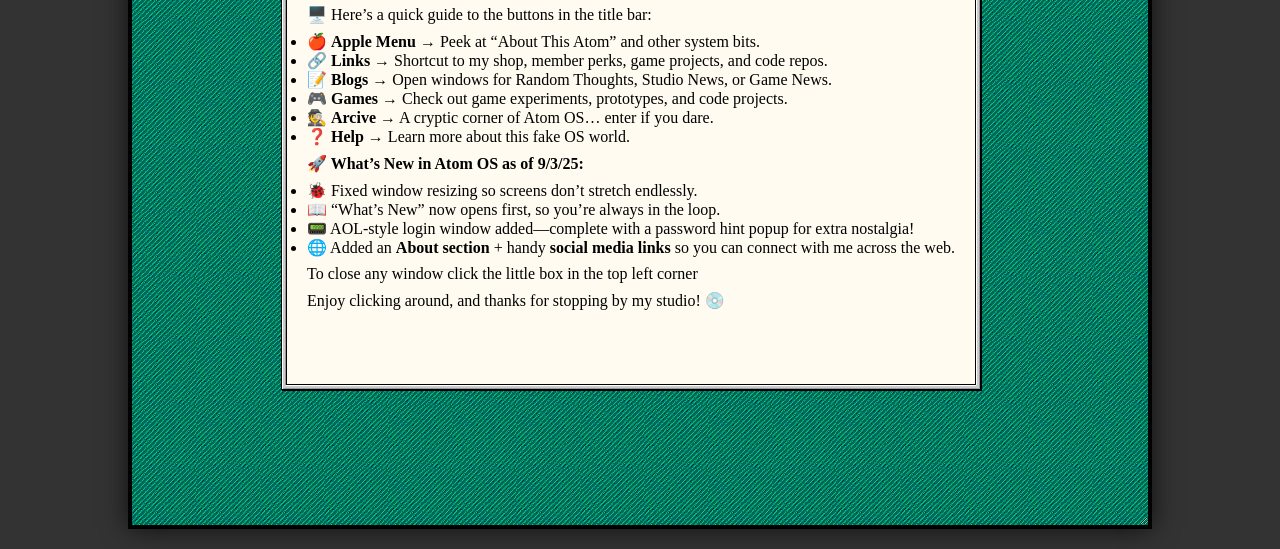
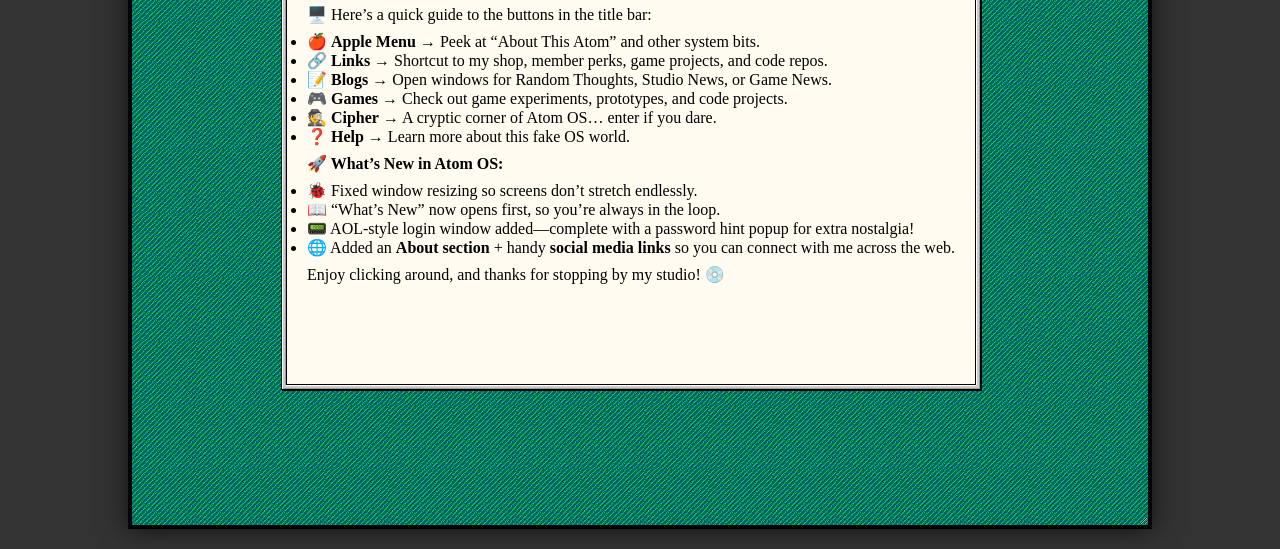
Before and after one commit to BuriedOstrichStudio/CassetteChronicals.Studio, a plain HTML site: page index.html in a window 1280 px wide. Shown: the part 259-808 px from the top of the page. Drawn offline with Linux system fonts and the light colour scheme; files that its build step writes are made by us from their sources; files whose address does not match are found by name.

Commit message:
updated what new file

```diff
--- a/Homepage/extras/whatsnew.html
+++ b/Homepage/extras/whatsnew.html
@@ -8,11 +8,11 @@
     <li>🔗 <strong>Links</strong> → Shortcut to my shop, member perks, game projects, and code repos.</li>
     <li>📝 <strong>Blogs</strong> → Open windows for Random Thoughts, Studio News, or Game News.</li>
     <li>🎮 <strong>Games</strong> → Check out game experiments, prototypes, and code projects.</li>
-    <li>🕵️ <strong>Arcive</strong> → A cryptic corner of Atom OS… enter if you dare.</li>
+    <li>🕵️ <strong>Cipher</strong> → A cryptic corner of Atom OS… enter if you dare.</li>
     <li>❓ <strong>Help</strong> → Learn more about this fake OS world.</li>
   </ul>
 
-  <p><strong>🚀 What’s New in Atom OS as of 9/3/25:</strong></p>
+  <p><strong>🚀 What’s New in Atom OS:</strong></p>
   <ul class="update-list">
     <li>🐞 Fixed window resizing so screens don’t stretch endlessly.</li>
     <li>📖 “What’s New” now opens first, so you’re always in the loop.</li>
@@ -20,6 +20,5 @@
     <li>🌐 Added an <strong>About section</strong> + handy <strong>social media links</strong> so you can connect with me across the web.</li>
   </ul>
 
-  <p> To close any window click the little box in the top left corner<p>
   <p>Enjoy clicking around, and thanks for stopping by my studio! 💿</p>
 </div>
```
